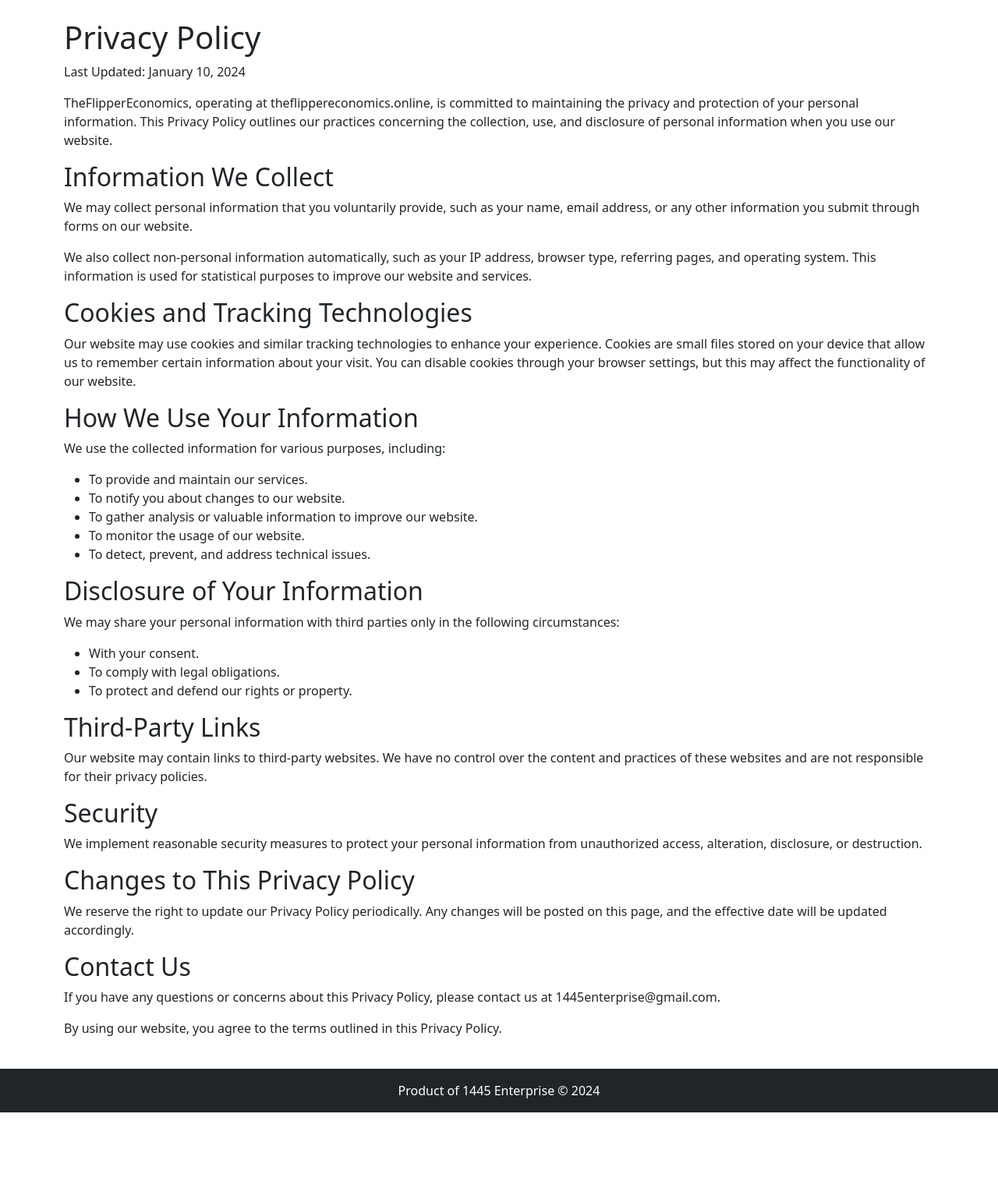
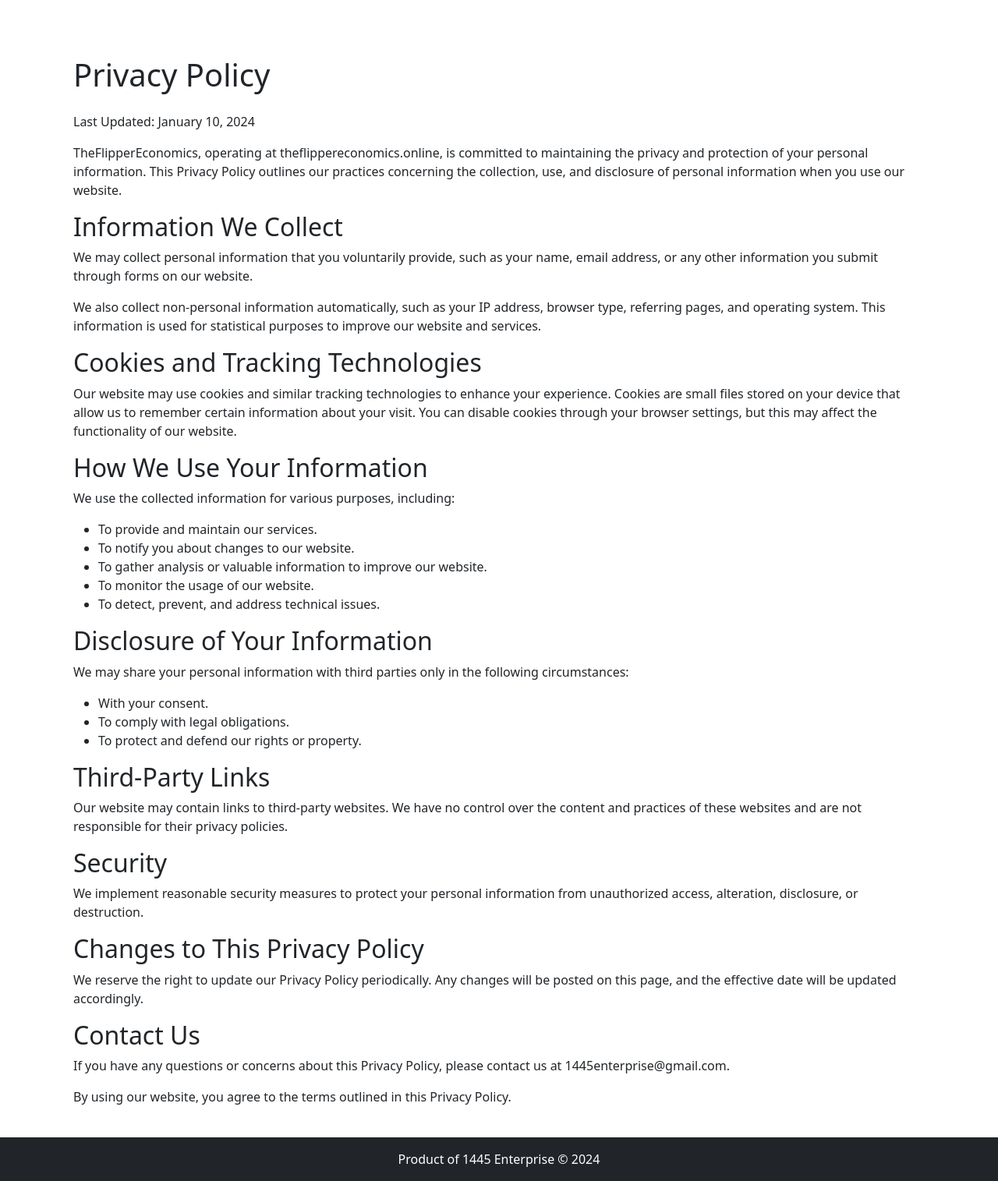
Before and after one commit to a-pacifique/generator, a Django app: page /privacy_policy/ in a window 1280 px wide. Shown: the part 88-1603 px from the top of the page at 78% size. Before the commit the page ends 1515 px from the top, so only its background shows below. Run offline with Django 4.2, Linux system fonts and the light colour scheme; some libraries are stand-ins or nearby versions.

Commit message:
Update privacy_policy.html

```diff
--- a/Articles/templates/privacy_policy.html
+++ b/Articles/templates/privacy_policy.html
@@ -1,12 +1,11 @@
-<!-- templates/privacy_policy.html -->
-
 {% extends 'layout.html' %}
 
 {% block title %}Privacy Policy - TheFlipperEconomics{% endblock %}
 
 {% block content %}
+    <section class="container mt-5">
         <article>
-        <h1>Privacy Policy</h1>
+            <h1 class="mb-4">Privacy Policy</h1>
 
             <p>Last Updated: January 10, 2024</p>
 
@@ -62,4 +61,5 @@
 
             <p>By using our website, you agree to the terms outlined in this Privacy Policy.</p>
         </article>
+    </section>
 {% endblock %}
```
Lines whose indentation alone changed are shown as unchanged.
